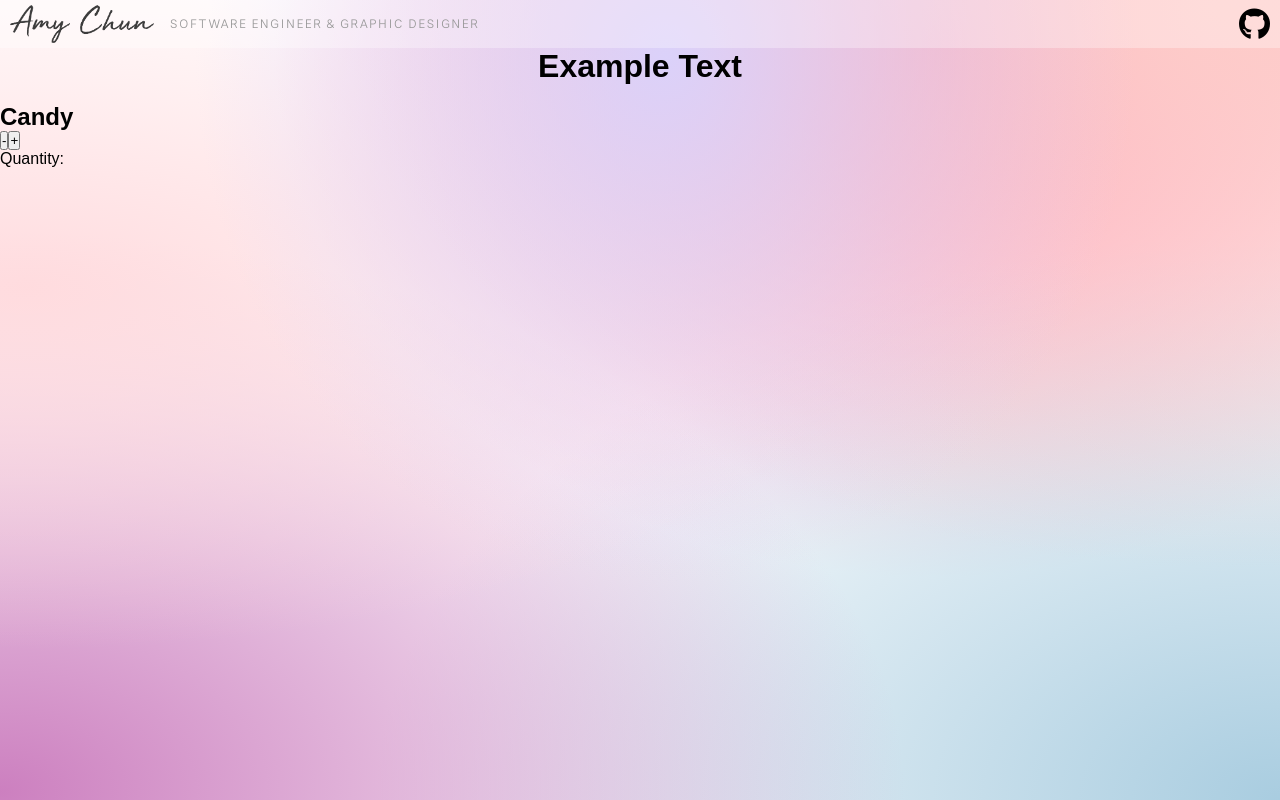
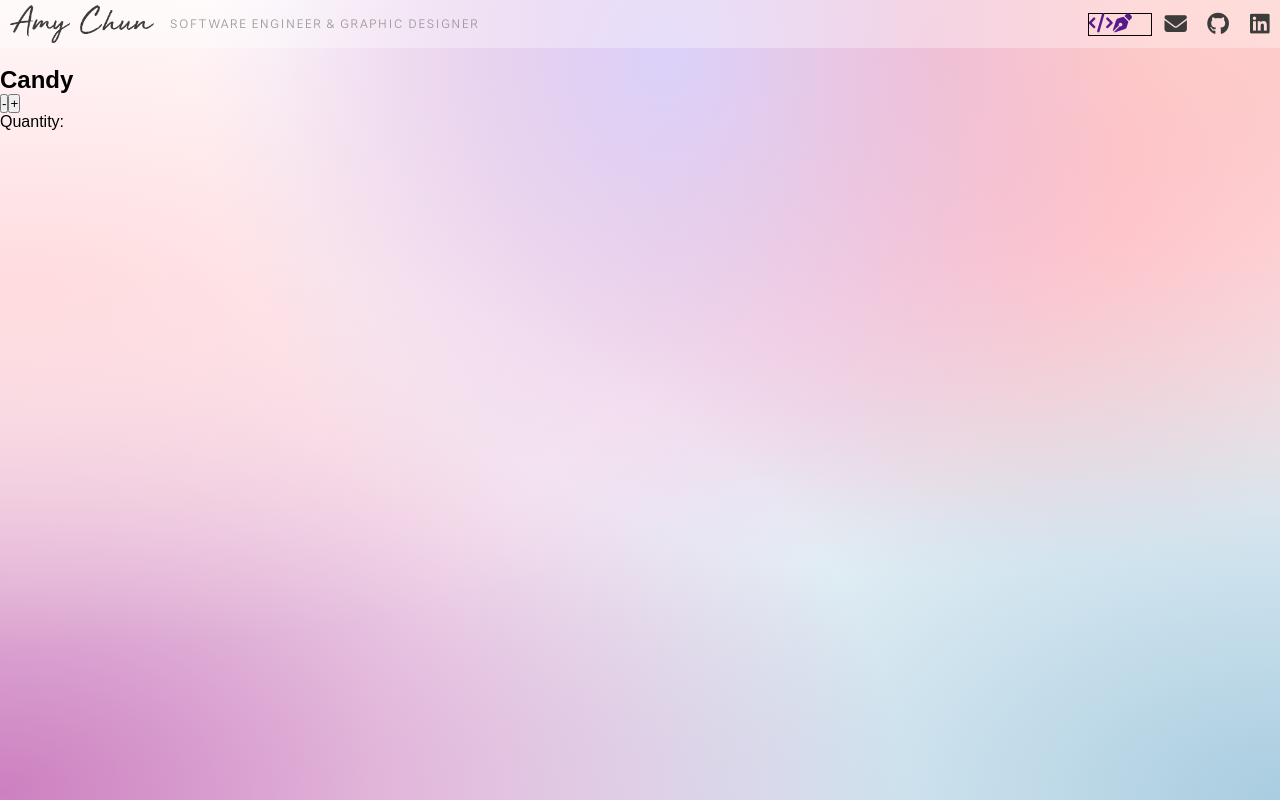
Before and after one commit to amychun/Amy-Chun-Website, a React app: page /candies/1 in a window 1280 px wide. Built offline with nearby package versions, Linux system fonts and the light colour scheme; no server answers.

Commit message:
navigation

```diff
--- a/app/components/Main.js
+++ b/app/components/Main.js
@@ -3,7 +3,7 @@ import React from "react";
 export default () => {
   return (
     <main>
-      <h1>Example Text</h1>
+
     </main>
   );
 };
--- a/app/components/Navbar.js
+++ b/app/components/Navbar.js
@@ -10,7 +10,15 @@ const Navbar = () => {
         <div className="title">software engineer & graphic designer</div>
       </div>
       <div className="header_right">
-        <i class="fa-brands fa-github"></i>
+        <div className="switchMode">
+          <a href=""><i className="fa-solid fa-code"></i></a>
+          <a href=""><i className="fa-solid fa-pen-nib"></i></a>
+        </div>
+        <div className="socialLinks">
+          <a href=""><i className="fa-solid fa-envelope"></i></a>
+          <a href=""><i className="fa-brands fa-github"></i></a>
+          <a href=""><i className="fa-brands fa-linkedin"></i></a>
+        </div>
       </div>
     </div>
   );
--- a/public/style.css
+++ b/public/style.css
@@ -28,6 +28,7 @@
 *{
   padding:0;
   margin:0;
+  box-sizing: border-box;
 }
 
 html {
@@ -46,15 +47,6 @@ html {
   width:100%;
   height:100%;
 }
-
-/* nav {
-  align-items: center;
-  background-color: #333333;
-  color: #c0c0c0;
-  display: flex;
-  height: 80px;
-  padding: 10px;
-} */
 
 main {
   align-items: center;
@@ -99,10 +91,38 @@ main {
   font-size: 0.8rem;
 }
 
-.header a {
-  color: black;
+.header_right {
+  display: flex;
+  justify-content: center;
+  position: fixed;
+  right: 0;
 }
 
-i {
-  font-size: 2rem;
+.header_right .socialLinks a i{
+  width: 30px;
+  color: #3c3c3c;
+  font-size: 1.4rem;
+  padding: 0 0.4rem;
+  margin: 0 0.4rem;
+  -o-transition:.2s;
+  -ms-transition:.2s;
+  -moz-transition:.2s;
+  -webkit-transition:.2s;
+  transition:.2s;
 }
+
+.header_right .socialLinks a:hover i {
+  transform: scale(1.2);
+  padding: 0 0.4rem;
+  color: #333;
+  align-self: center;
+}
+
+.header_right .switchMode {
+  width: 4rem;
+  border: thin solid black;
+}
+.header_right .switchMode a i{
+  font-size: 1.2em;
+  align-self: center;
+}
```
